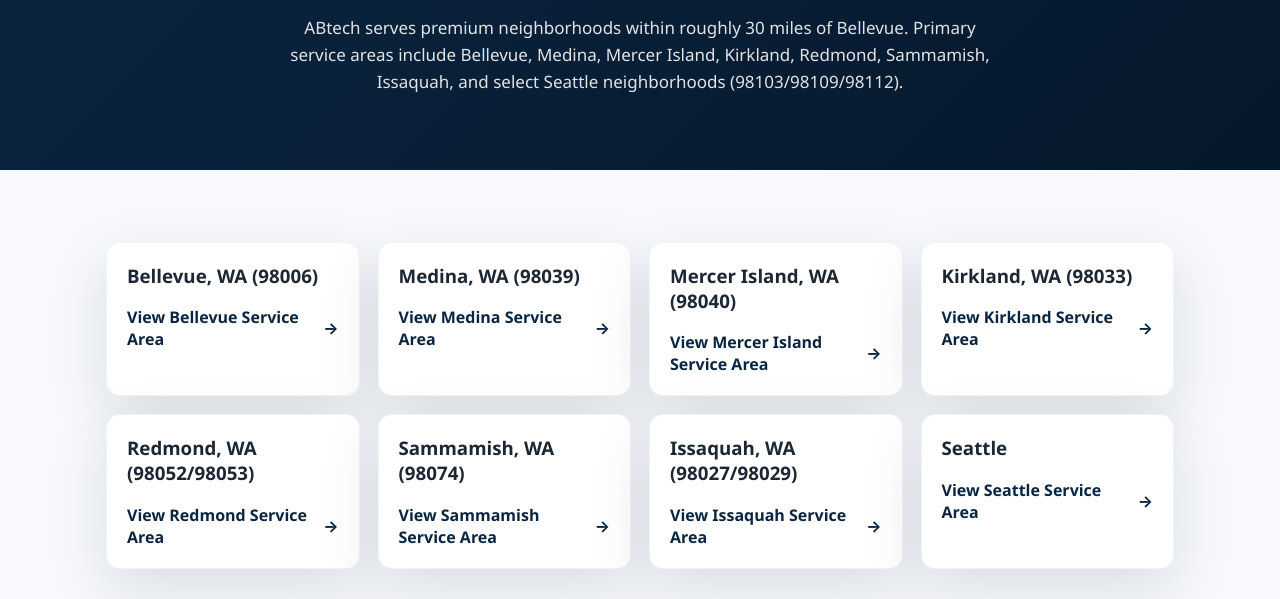
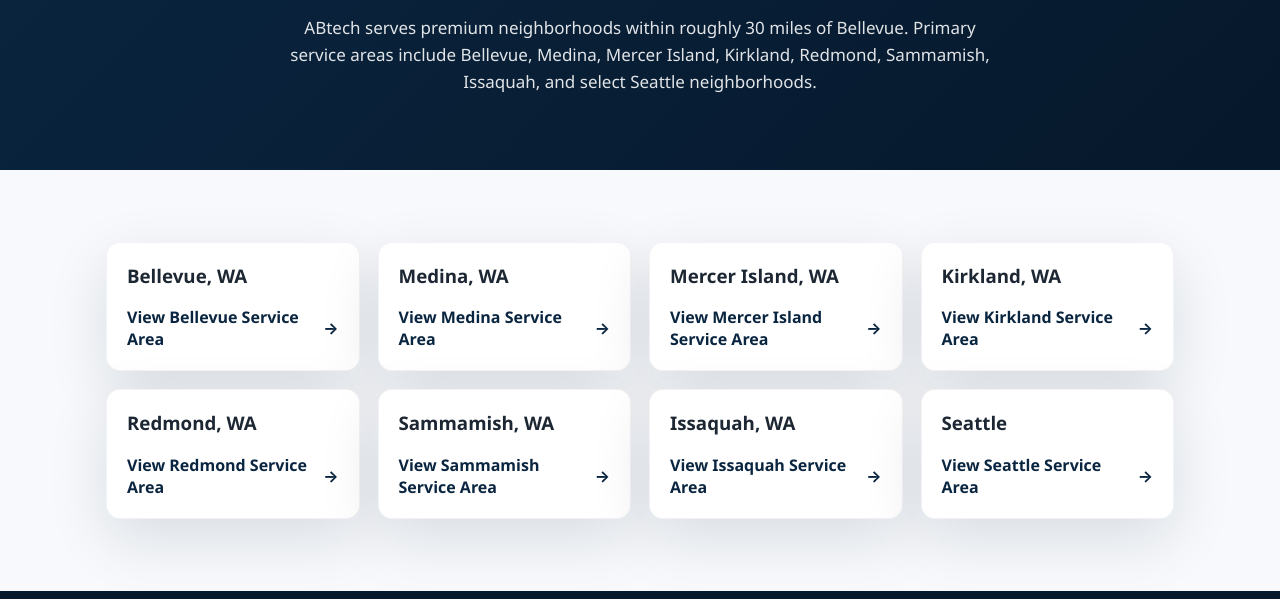
Before and after one commit to rusak83/refrigerator-repair.abtech.repair, a plain HTML site: page service-area/index.html in a window 1280 px wide. Shown: the part 201-800 px from the top of the page. Drawn offline with Linux system fonts and the light colour scheme.

Commit message:
Remove ZIPs from city mentions

```diff
--- a/service-area/index.html
+++ b/service-area/index.html
@@ -32,7 +32,7 @@
       <div class="container narrow">
         <p class="eyebrow">Service Area</p>
         <h1>Service Area</h1>
-        <p class="lead">ABtech serves premium neighborhoods within roughly 30 miles of Bellevue. Primary service areas include Bellevue, Medina, Mercer Island, Kirkland, Redmond, Sammamish, Issaquah, and select Seattle neighborhoods (98103/98109/98112).</p>
+        <p class="lead">ABtech serves premium neighborhoods within roughly 30 miles of Bellevue. Primary service areas include Bellevue, Medina, Mercer Island, Kirkland, Redmond, Sammamish, Issaquah, and select Seattle neighborhoods.</p>
       </div>
     </section>
 
@@ -40,31 +40,31 @@
       <div class="container">
         <div class="card-grid">
           <article class="card">
-            <h3>Bellevue, WA (98006)</h3>
+            <h3>Bellevue, WA</h3>
             <a class="link-arrow" href="/service-area/bellevue-wa/">View Bellevue Service Area</a>
           </article>
           <article class="card">
-            <h3>Medina, WA (98039)</h3>
+            <h3>Medina, WA</h3>
             <a class="link-arrow" href="/service-area/medina-wa/">View Medina Service Area</a>
           </article>
           <article class="card">
-            <h3>Mercer Island, WA (98040)</h3>
+            <h3>Mercer Island, WA</h3>
             <a class="link-arrow" href="/service-area/mercer-island-wa/">View Mercer Island Service Area</a>
           </article>
           <article class="card">
-            <h3>Kirkland, WA (98033)</h3>
+            <h3>Kirkland, WA</h3>
             <a class="link-arrow" href="/service-area/kirkland-wa/">View Kirkland Service Area</a>
           </article>
           <article class="card">
-            <h3>Redmond, WA (98052/98053)</h3>
+            <h3>Redmond, WA</h3>
             <a class="link-arrow" href="/service-area/redmond-wa/">View Redmond Service Area</a>
           </article>
           <article class="card">
-            <h3>Sammamish, WA (98074)</h3>
+            <h3>Sammamish, WA</h3>
             <a class="link-arrow" href="/service-area/sammamish-wa/">View Sammamish Service Area</a>
           </article>
           <article class="card">
-            <h3>Issaquah, WA (98027/98029)</h3>
+            <h3>Issaquah, WA</h3>
             <a class="link-arrow" href="/service-area/issaquah-wa/">View Issaquah Service Area</a>
           </article>
           <article class="card">
```
Also changed, not shown: contact/index.html (+1 -2 lines), index.html (+1 -1 lines), service-area/bellevue-wa/index.html (+0 -1 lines), service-area/issaquah-wa/index.html (+0 -1 lines), service-area/kirkland-wa/index.html (+0 -1 lines), service-area/medina-wa/index.html (+0 -1 lines), service-area/mercer-island-wa/index.html (+0 -1 lines), service-area/redmond-wa/index.html (+0 -1 lines), service-area/sammamish-wa/index.html (+0 -1 lines), service-area/seattle-wa/index.html (+2 -2 lines).
